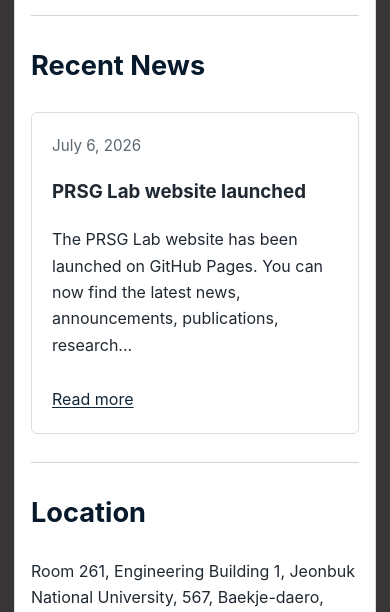
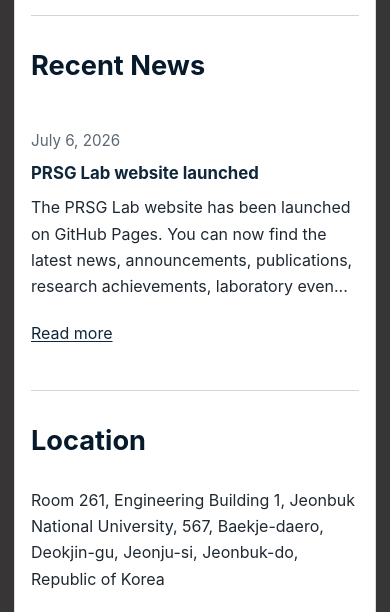
Before and after one commit to PRSG-Lab/prsg-lab.github.io, a Jekyll site: the page built from index.md, in a window 390 px wide, cut to the strip 2046-2658 px from the top of the page. Built offline with Jekyll 4.4.1, drawn with Linux system fonts in a browser that asks for light colours; some web fonts are replaced.

Commit message:
Add files via upload

```diff
--- a/assets/css/style.css
+++ b/assets/css/style.css
@@ -467,11 +467,8 @@
 }
 
 .news-list {
-  display: grid;
-  gap: 1.25rem;
-}
-
-.home-news .grid {
+  display: flex;
+  flex-direction: column;
   gap: 1.25rem;
 }
 
@@ -480,10 +477,90 @@
   padding: 1.25rem;
 }
 
+.home-news-list {
+  display: flex;
+  flex-direction: column;
+  gap: 1rem;
+}
+
+.news-list-item,
+.home-news-item {
+  display: grid;
+  grid-template-columns: minmax(0, 1fr) 180px;
+  gap: 1.25rem;
+  align-items: start;
+  padding: 1rem 0;
+  border-bottom: 1px solid var(--line);
+}
+
+.news-list-item:last-child,
+.home-news-item:last-child {
+  border-bottom: 0;
+}
+
+.news-list-item:not(.has-image),
+.home-news-item:not(.has-image) {
+  grid-template-columns: 1fr;
+}
+
+.news-list-content,
+.home-news-content {
+  min-width: 0;
+}
+
 .news-date {
   color: var(--muted);
   font-size: 0.95rem;
   margin: 0 0 0.45rem;
+}
+
+.news-title {
+  margin: 0 0 0.4rem;
+  color: var(--navy);
+}
+
+.news-list-item .news-title {
+  font-size: 1.2rem;
+}
+
+.home-news-item .news-title {
+  font-size: 1.05rem;
+}
+
+.news-title a {
+  color: var(--navy);
+  text-decoration: none;
+}
+
+.news-title a:hover,
+.news-title a:focus {
+  text-decoration: underline;
+  text-underline-offset: 0.14em;
+}
+
+.news-excerpt {
+  margin: 0 0 0.5rem;
+}
+
+.news-preview-image {
+  display: block;
+  width: 180px;
+  aspect-ratio: 4 / 3;
+  overflow: hidden;
+  background: #eef2f7;
+  border: 1px solid var(--line);
+}
+
+.news-preview-image img {
+  display: block;
+  width: 100%;
+  height: 100%;
+  object-fit: cover;
+}
+
+.news-preview-image:hover img,
+.news-preview-image:focus img {
+  opacity: 0.92;
 }
 
 .read-more {
@@ -1227,7 +1304,19 @@
   }
 
   .news-list,
-  .home-news .grid {
+  .home-news-list {
     gap: 1rem;
   }
+
+  .news-list-item,
+  .home-news-item {
+    grid-template-columns: 1fr;
+    gap: 0.85rem;
+  }
+
+  .news-preview-image {
+    width: 100%;
+    max-width: 100%;
+    aspect-ratio: 16 / 9;
+  }
 }
--- a/index.md
+++ b/index.md
@@ -46,13 +46,30 @@
   <section class="home-section home-news">
     <h2>Recent News</h2>
     {% assign recent_news = site.news_en | sort: "date" | reverse %}
-    <div class="grid">
+    <div class="home-news-list">
       {% for item in recent_news limit:3 %}
-        <article class="news-item news-card">
-          <p class="news-date">{{ item.date | date: "%B %-d, %Y" }}</p>
-          <h3>{{ item.title }}</h3>
-          <p>{{ item.excerpt | strip_html | truncate: 130 }}</p>
-          <a class="read-more" href="{{ item.url | relative_url }}">Read more</a>
+        {% assign preview_image = "" %}
+        {% if item.image and item.image != "" %}
+          {% assign preview_image = item.image %}
+        {% elsif item.thumbnail and item.thumbnail != "" %}
+          {% assign preview_image = item.thumbnail %}
+        {% elsif item.featured_image and item.featured_image != "" %}
+          {% assign preview_image = item.featured_image %}
+        {% elsif item.cover and item.cover != "" %}
+          {% assign preview_image = item.cover %}
+        {% endif %}
+        <article class="home-news-item{% if preview_image and preview_image != "" %} has-image{% endif %}">
+          <div class="home-news-content">
+            <p class="news-date">{{ item.date | date: "%B %-d, %Y" }}</p>
+            <h3 class="news-title"><a href="{{ item.url | relative_url }}">{{ item.title }}</a></h3>
+            <p class="news-excerpt">{{ item.excerpt | strip_html | truncate: 160 }}</p>
+            <a class="read-more" href="{{ item.url | relative_url }}">Read more</a>
+          </div>
+          {% if preview_image and preview_image != "" %}
+            <a class="news-preview-image" href="{{ item.url | relative_url }}" aria-label="{{ item.title }}">
+              <img src="{{ preview_image | relative_url }}" alt="{{ item.title }}">
+            </a>
+          {% endif %}
         </article>
       {% endfor %}
     </div>
```
Also changed, not shown: _layouts/news.html (+13 -2 lines), ko/index.md (+23 -6 lines), ko/news.md (+22 -5 lines), news.md (+22 -5 lines), README.md.
